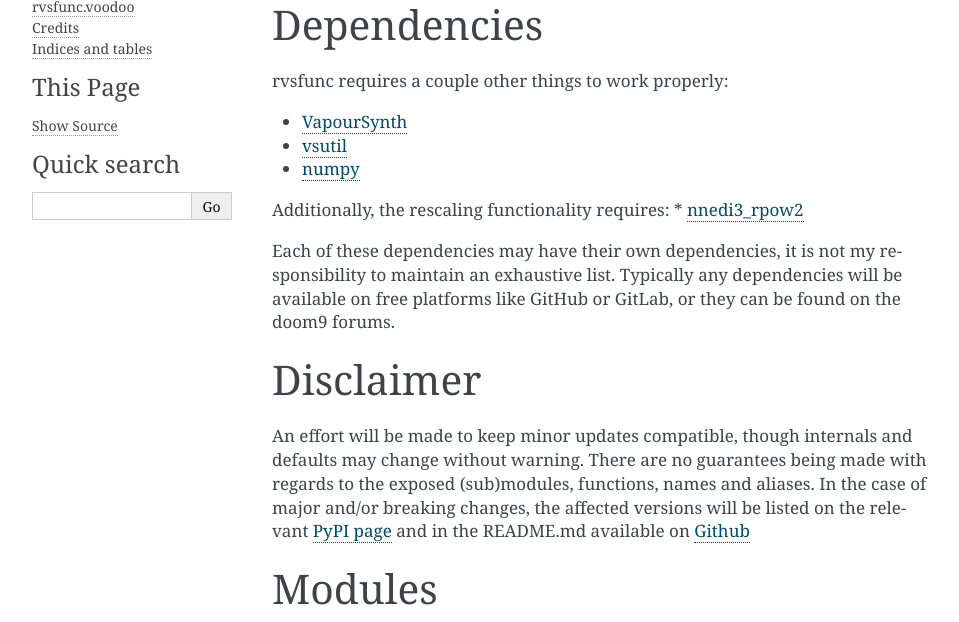
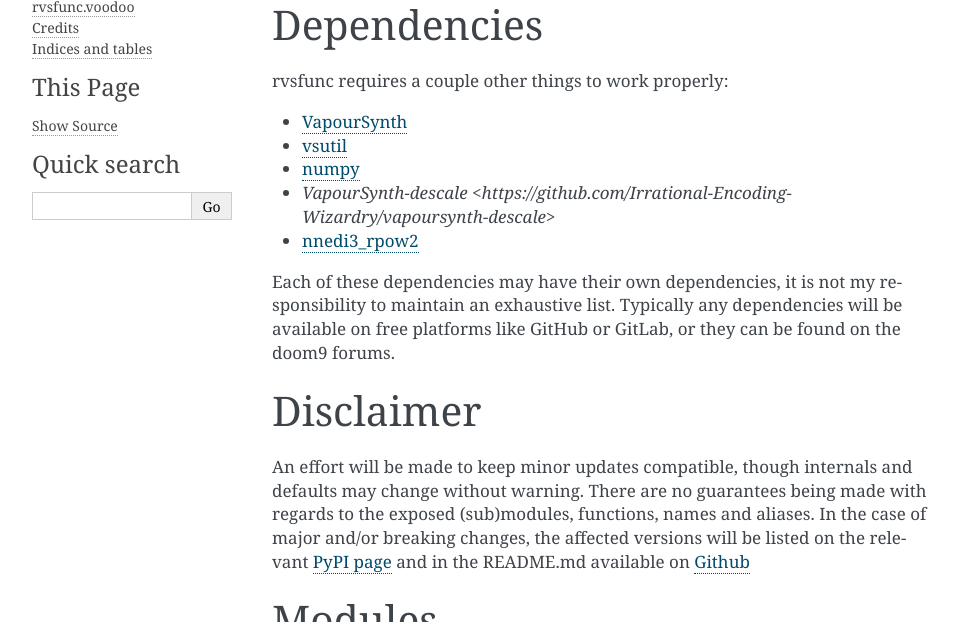
Before and after one commit to RivenSkaye/rvsfunc, a Sphinx documentation site: the page built from docs/index.rst, in a window 1280 px wide and 900 px high, cut to the strip 266-888 px from the top of the window. Shown: the whole strip, without its empty margins (148-1107 px from the left). Built offline with Sphinx 7.4.7, drawn with Linux system fonts in a browser that asks for light colours.

Commit message:
Adding some more info for non-PyPI deps

```diff
--- a/docs/index.rst
+++ b/docs/index.rst
@@ -26,8 +26,7 @@
 * `VapourSynth <https://github.com/vapoursynth/vapoursynth/releases>`_
 * `vsutil <https://pypi.org/project/vsutil/>`_
 * `numpy <https://pypi.org/project/numpy>`_
-
-Additionally, the rescaling functionality requires:
+* `VapourSynth-descale <https://github.com/Irrational-Encoding-Wizardry/vapoursynth-descale>`
 * `nnedi3_rpow2 <https://gist.github.com/4re/342624c9e1a144a696c6>`_
 
 Each of these dependencies may have their own dependencies, it is not my
```
Also changed, not shown: README.md (+13 -0 lines).
